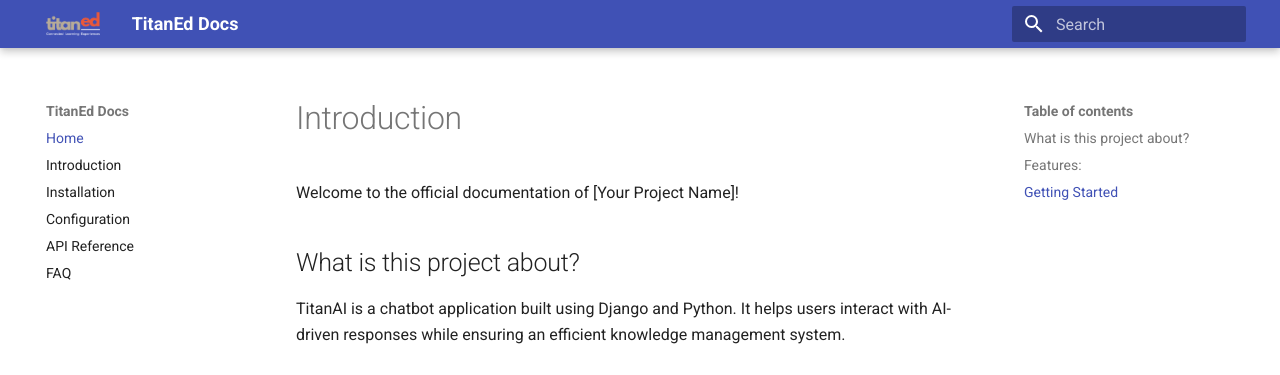
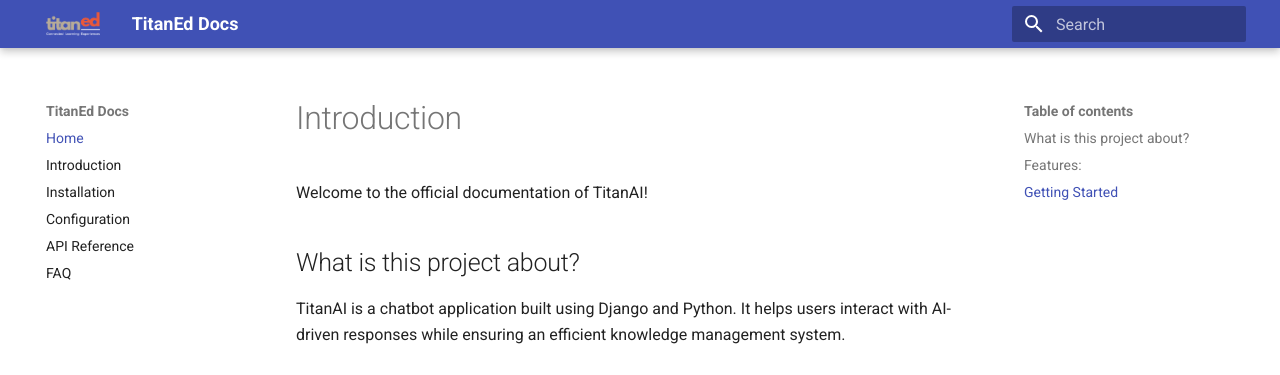
Before and after one commit to TitanEd/documentation, an MkDocs documentation site: the page built from docs/docs/index.md, in a window 1280 px wide. Shown: the top 375 px of the page. Built offline with MkDocs 1.6.1 and Material for MkDocs 9.7.7, drawn with Linux system fonts in a browser that asks for light colours.

Commit message:
Update index.md

```diff
--- a/docs/docs/index.md
+++ b/docs/docs/index.md
@@ -1,6 +1,6 @@
 # Introduction
 
-Welcome to the official documentation of [Your Project Name]!
+Welcome to the official documentation of TitanAI!
 
 ## What is this project about?
 TitanAI is a chatbot application built using Django and Python. It helps users interact with AI-driven responses while ensuring an efficient knowledge management system.
```
